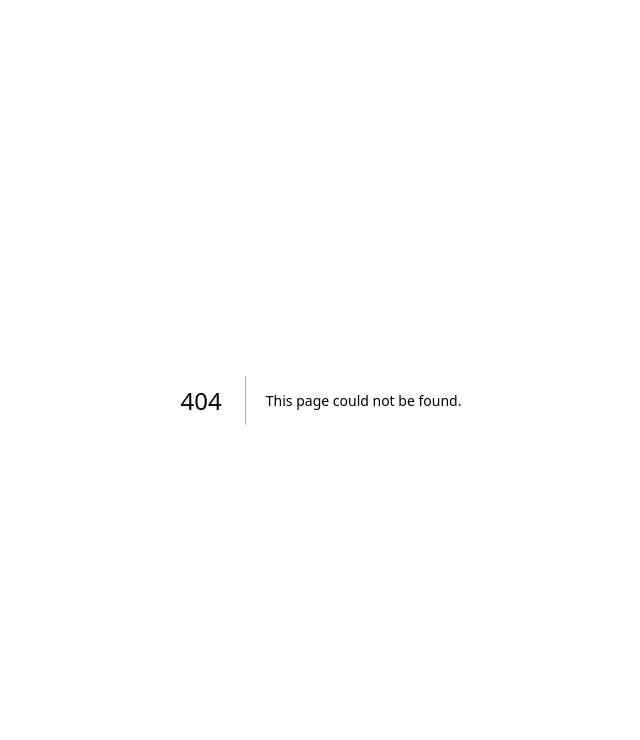
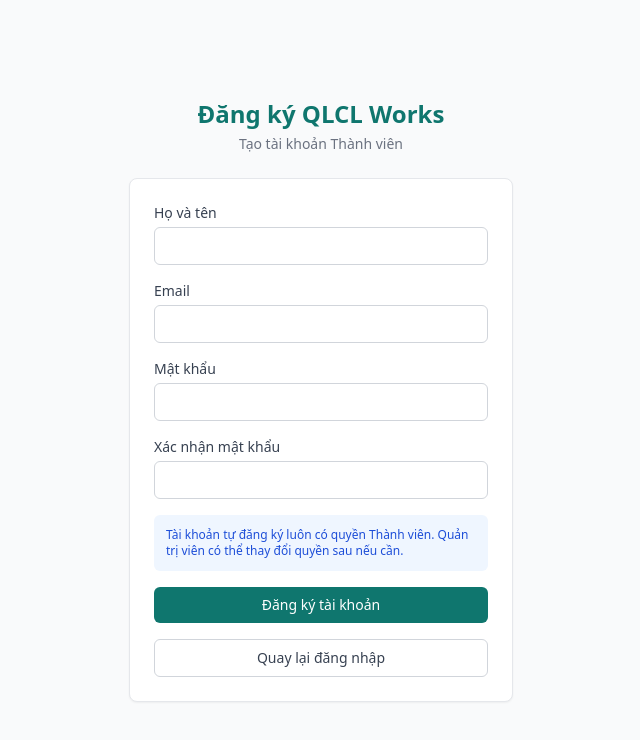
Before and after one commit to DKV28/QLCL-Works, a Next.js app: page /dang-ky in a window 1280 px wide. Before the commit this address had no page. Shown: the top 740 px of the page, without its empty margins (319-959 px from the left). Built offline with nearby package versions, Linux system fonts and the light colour scheme.

Commit message:
Add team task tabs sorting and staff signup

```diff
--- /dev/null
+++ b/app/dang-ky/page.tsx
@@ -0,0 +1,19 @@
+import { SignupForm } from "@/components/auth/SignupForm";
+
+export default function SignupPage() {
+  return (
+    <main className="flex min-h-screen items-center justify-center bg-gray-50 px-4 py-8 dark:bg-gray-950">
+      <div className="w-full max-w-sm">
+        <div className="mb-6 text-center">
+          <h1 className="text-2xl font-bold text-brand">Đăng ký QLCL Works</h1>
+          <p className="mt-1 text-sm text-gray-500 dark:text-gray-400">
+            Tạo tài khoản Thành viên
+          </p>
+        </div>
+        <div className="card p-6">
+          <SignupForm />
+        </div>
+      </div>
+    </main>
+  );
+}
--- a/app/login/page.tsx
+++ b/app/login/page.tsx
@@ -1,4 +1,5 @@
 import { LoginForm } from "@/components/auth/LoginForm";
+import Link from "next/link";
 
 export default function LoginPage() {
   return (
@@ -13,8 +14,11 @@ export default function LoginPage() {
         <div className="card p-6">
           <LoginForm />
         </div>
-        <p className="mt-4 text-center text-xs text-gray-400 dark:text-gray-500">
-          Chưa có tài khoản? Liên hệ quản trị viên để được cấp.
+        <p className="mt-4 text-center text-sm text-gray-500 dark:text-gray-400">
+          Chưa có tài khoản?{" "}
+          <Link href="/dang-ky" className="font-medium text-brand hover:underline">
+            Đăng ký Thành viên
+          </Link>
         </p>
       </div>
     </main>
--- /dev/null
+++ b/components/auth/SignupForm.tsx
@@ -0,0 +1,83 @@
+"use client";
+
+import Link from "next/link";
+import { useFormState, useFormStatus } from "react-dom";
+import { signUp } from "@/lib/actions/auth";
+
+function SubmitButton() {
+  const { pending } = useFormStatus();
+  return (
+    <button type="submit" className="btn-primary w-full" disabled={pending}>
+      {pending ? "Đang đăng ký..." : "Đăng ký tài khoản"}
+    </button>
+  );
+}
+
+export function SignupForm() {
+  const [state, formAction] = useFormState(signUp, null);
+
+  return (
+    <form action={formAction} className="space-y-4">
+      <div>
+        <label className="label" htmlFor="full_name">Họ và tên</label>
+        <input
+          id="full_name"
+          name="full_name"
+          autoComplete="name"
+          required
+          className="input"
+        />
+      </div>
+      <div>
+        <label className="label" htmlFor="email">Email</label>
+        <input
+          id="email"
+          name="email"
+          type="email"
+          autoComplete="email"
+          required
+          className="input"
+        />
+      </div>
+      <div>
+        <label className="label" htmlFor="password">Mật khẩu</label>
+        <input
+          id="password"
+          name="password"
+          type="password"
+          minLength={6}
+          autoComplete="new-password"
+          required
+          className="input"
+        />
+      </div>
+      <div>
+        <label className="label" htmlFor="password_confirmation">
+          Xác nhận mật khẩu
+        </label>
+        <input
+          id="password_confirmation"
+          name="password_confirmation"
+          type="password"
+          minLength={6}
+          autoComplete="new-password"
+          required
+          className="input"
+        />
+      </div>
+
+      <p className="rounded-md bg-blue-50 p-3 text-xs text-blue-700 dark:bg-blue-950/30 dark:text-blue-300">
+        Tài khoản tự đăng ký luôn có quyền Thành viên. Quản trị viên có thể
+        thay đổi quyền sau nếu cần.
+      </p>
+      {state?.error && <p className="text-sm text-red-600">{state.error}</p>}
+      {state?.success && (
+        <p className="text-sm text-green-600">{state.success}</p>
+      )}
+      {!state?.success && <SubmitButton />}
+      <Link href="/login" className="btn-secondary block w-full text-center">
+        Quay lại đăng nhập
+      </Link>
+    </form>
+  );
+}
--- a/components/tasks/KanbanBoard.tsx
+++ b/components/tasks/KanbanBoard.tsx
@@ -52,6 +52,7 @@ function KanbanCard({
   const overdue = isOverdue(task);
   const startLate = needsToStart(task);
   const attention = needsAttention(task);
+  const done = task.status === "hoan_thanh" || !!task.completed_at;
   const canLog =
     !!workMemberId &&
     (task.primary?.id === workMemberId ||
@@ -69,10 +70,12 @@ function KanbanCard({
           : undefined,
         opacity: isDragging ? 0.5 : 1,
       }}
-      className={`cursor-grab touch-none rounded-md border bg-white p-3 text-sm shadow-sm active:cursor-grabbing dark:bg-gray-900 ${
-        attention
-          ? "border-red-400 dark:border-red-800"
-          : "border-gray-200 dark:border-gray-800"
+      className={`cursor-grab touch-none rounded-md border p-3 text-sm shadow-sm active:cursor-grabbing ${
+        done
+          ? "border-green-300 bg-green-50 dark:border-green-800 dark:bg-green-950/30"
+          : attention
+            ? "border-red-400 bg-white dark:border-red-800 dark:bg-gray-900"
+            : "border-gray-200 bg-white dark:border-gray-800 dark:bg-gray-900"
       }`}
     >
       {projectName && (
--- a/components/tasks/TaskTable.tsx
+++ b/components/tasks/TaskTable.tsx
@@ -1,6 +1,6 @@
 "use client";
 
-import { useState } from "react";
+import { useMemo, useState } from "react";
 import { useRouter } from "next/navigation";
 import {
   NeedStartBadge,
@@ -24,6 +24,9 @@ import type {
   TaskStatusSetting,
   TaskWithAssignees,
 } from "@/lib/types";
+
+type SortKey = "title" | "assignee" | "due_date" | "priority" | "status";
+type SortDirection = "asc" | "desc";
 
 export function TaskTable({
   tasks,
@@ -50,8 +53,76 @@ export function TaskTable({
 }) {
   const router = useRouter();
   const [editingId, setEditingId] = useState<string | null>(null);
+  const [sortKey, setSortKey] = useState<SortKey | null>(null);
+  const [sortDirection, setSortDirection] = useState<SortDirection>("asc");
 
   const editing = tasks.find((t) => t.id === editingId) ?? null;
+  const priorityOrder = useMemo(
+    () => new Map(prioritySettings.map((item) => [item.code, item.sort_order])),
+    [prioritySettings],
+  );
+  const statusOrder = useMemo(
+    () => new Map(statusSettings.map((item) => [item.code, item.sort_order])),
+    [statusSettings],
+  );
+  const sortedTasks = useMemo(() => {
+    if (!sortKey) return tasks;
+    const direction = sortDirection === "asc" ? 1 : -1;
+    return [...tasks].sort((a, b) => {
+      let comparison = 0;
+      if (sortKey === "title") {
+        comparison = a.title.localeCompare(b.title, "vi");
+      } else if (sortKey === "assignee") {
+        comparison = (a.primary?.full_name ?? "").localeCompare(
+          b.primary?.full_name ?? "",
+          "vi",
+        );
+      } else if (sortKey === "due_date") {
+        comparison = (a.due_date ?? "9999-12-31").localeCompare(
+          b.due_date ?? "9999-12-31",
+        );
+      } else if (sortKey === "priority") {
+        comparison =
+          (priorityOrder.get(a.priority) ?? Number.MAX_SAFE_INTEGER) -
+          (priorityOrder.get(b.priority) ?? Number.MAX_SAFE_INTEGER);
+      } else {
+        comparison =
+          (statusOrder.get(a.status) ?? Number.MAX_SAFE_INTEGER) -
+          (statusOrder.get(b.status) ?? Number.MAX_SAFE_INTEGER);
+      }
+      return comparison * direction;
+    });
+  }, [tasks, sortKey, sortDirection, priorityOrder, statusOrder]);
+
+  function changeSort(key: SortKey) {
+    if (sortKey === key) {
+      setSortDirection((current) => (current === "asc" ? "desc" : "asc"));
+    } else {
+      setSortKey(key);
+      setSortDirection("asc");
+    }
+  }
+
+  function SortHeader({
+    column,
+    children,
+  }: {
+    column: SortKey;
+    children: React.ReactNode;
+  }) {
+    const marker =
+      sortKey === column ? (sortDirection === "asc" ? " ↑" : " ↓") : "";
+    return (
+      <button
+        type="button"
+        onClick={() => changeSort(column)}
+        className="font-semibold uppercase tracking-wide hover:text-brand"
+      >
+        {children}
+        {marker}
+      </button>
+    );
+  }
 
   function handleToggle(task: TaskWithAssignees, checked: boolean) {
     const next: TaskWithAssignees = {
@@ -96,16 +167,16 @@ export function TaskTable({
           <tr className="border-b border-gray-200 text-left text-xs uppercase tracking-wide text-gray-500 dark:border-gray-800 dark:text-gray-400">
             <th className="w-10 p-3"></th>
             {workMemberId && <th className="w-16 p-3 text-center">Đã làm</th>}
-            <th className="p-3">Công việc</th>
-            <th className="p-3">Người phụ trách</th>
-            <th className="p-3">Deadline</th>
-            <th className="p-3">Ưu tiên</th>
-            <th className="p-3">Trạng thái</th>
+            <th className="p-3"><SortHeader column="title">Công việc</SortHeader></th>
+            <th className="p-3"><SortHeader column="assignee">Người phụ trách</SortHeader></th>
+            <th className="p-3"><SortHeader column="due_date">Deadline</SortHeader></th>
+            <th className="p-3"><SortHeader column="priority">Ưu tiên</SortHeader></th>
+            <th className="p-3"><SortHeader column="status">Trạng thái</SortHeader></th>
             <th className="p-3 text-right">Thao tác</th>
           </tr>
         </thead>
         <tbody>
-          {tasks.map((t) => {
+          {sortedTasks.map((t) => {
             const overdue = isOverdue(t);
             const startLate = needsToStart(t);
             const attention = needsAttention(t);
@@ -118,7 +189,11 @@ export function TaskTable({
               <tr
                 key={t.id}
                 className={`border-b border-gray-100 last:border-0 dark:border-gray-800 ${
-                  attention ? "bg-red-50 dark:bg-red-950/30" : ""
+                  done
+                    ? "bg-green-50 dark:bg-green-950/30"
+                    : attention
+                      ? "bg-red-50 dark:bg-red-950/30"
+                      : ""
                 }`}
               >
                 <td className="p-3 align-top">
@@ -149,7 +224,7 @@ export function TaskTable({
                   <div
                     className={`font-medium ${
                       done
-                        ? "text-gray-400 line-through dark:text-gray-500"
+                        ? "text-green-700 dark:text-green-300"
                         : "text-gray-900 dark:text-gray-100"
                     }`}
                   >
--- a/components/tasks/TasksView.tsx
+++ b/components/tasks/TasksView.tsx
@@ -52,6 +52,7 @@ export function TasksView({
   const [creating, setCreating] = useState(false);
   const [view, setView] = useState<ViewMode>("list");
   const [filters, setFilters] = useState<TaskFilters>({});
+  const [teamTab, setTeamTab] = useState("");
   const [workMemberId, setWorkMemberId] = useState("");
   const [workDate, setWorkDate] = useState(todayISO());
   const [workTaskIds, setWorkTaskIds] = useState<Set<string>>(new Set());
@@ -173,6 +174,7 @@ export function TasksView({
 
   function reset() {
     setFilters({});
+    setTeamTab("");
   }
 
   return (
@@ -204,6 +206,40 @@ export function TasksView({
             Thêm công việc
           </button>
         </div>
+      </div>
+
+      <div className="mb-4 flex gap-2 overflow-x-auto border-b border-gray-200 pb-2 dark:border-gray-800">
+        <button
+          type="button"
+          onClick={() => {
+            setTeamTab("");
+            update({ teamId: "" });
+          }}
+          className={`whitespace-nowrap rounded-md px-3 py-2 text-sm font-medium ${
+            teamTab === ""
+              ? "bg-brand text-white"
+              : "text-gray-600 hover:bg-gray-100 dark:text-gray-300 dark:hover:bg-gray-800"
+          }`}
+        >
+          Tất cả team
+        </button>
+        {teamOptions.map(([id, name]) => (
+          <button
+            key={id}
+            type="button"
+            onClick={() => {
+              setTeamTab(id);
+              update({ teamId: id });
+            }}
+            className={`whitespace-nowrap rounded-md px-3 py-2 text-sm font-medium ${
+              teamTab === id
+                ? "bg-brand text-white"
+                : "text-gray-600 hover:bg-gray-100 dark:text-gray-300 dark:hover:bg-gray-800"
+            }`}
+          >
+            {name}
+          </button>
+        ))}
       </div>
 
       <div className="card mb-4 p-4">
@@ -254,7 +290,10 @@ export function TasksView({
             <select
               className="input"
               value={filters.teamId ?? ""}
-              onChange={(e) => update({ teamId: e.target.value })}
+              onChange={(e) => {
+                setTeamTab(e.target.value);
+                update({ teamId: e.target.value });
+              }}
             >
               <option value="">Tất cả</option>
               {teamOptions.map(([id, name]) => (
--- a/lib/actions/auth.ts
+++ b/lib/actions/auth.ts
@@ -26,6 +26,55 @@ export async function signIn(
   redirect("/");
 }
 
+export async function signUp(
+  _prevState: { error?: string; success?: string } | null,
+  formData: FormData,
+): Promise<{ error?: string; success?: string } | null> {
+  const fullName = String(formData.get("full_name") ?? "").trim();
+  const email = String(formData.get("email") ?? "").trim().toLowerCase();
+  const password = String(formData.get("password") ?? "");
+  const passwordConfirmation = String(
+    formData.get("password_confirmation") ?? "",
+  );
+
+  if (!fullName || !email || !password) {
+    return { error: "Vui lòng nhập đầy đủ họ tên, email và mật khẩu." };
+  }
+  if (password.length < 6) {
+    return { error: "Mật khẩu phải từ 6 ký tự trở lên." };
+  }
+  if (password !== passwordConfirmation) {
+    return { error: "Mật khẩu xác nhận không khớp." };
+  }
+
+  const supabase = createClient();
+  const { data, error } = await supabase.auth.signUp({
+    email,
+    password,
+    options: {
+      data: { full_name: fullName },
+    },
+  });
+
+  if (error) {
+    return {
+      error: error.message.toLowerCase().includes("already")
+        ? "Email này đã được đăng ký."
+        : "Không đăng ký được tài khoản. Vui lòng thử lại.",
+    };
+  }
+
+  if (data.session) {
+    revalidatePath("/", "layout");
+    redirect("/");
+  }
+
+  return {
+    success:
+      "Đăng ký thành công với quyền Thành viên. Vui lòng kiểm tra email để xác nhận tài khoản.",
+  };
+}
+
 export async function signOut() {
   const supabase = createClient();
   await supabase.auth.signOut();
--- a/middleware.ts
+++ b/middleware.ts
@@ -48,6 +48,7 @@ export async function middleware(request: NextRequest) {
   const path = request.nextUrl.pathname;
   const isPublic =
     path === "/login" ||
+    path === "/dang-ky" ||
     path.startsWith("/api/health") ||
     path.startsWith("/_next") ||
     path.startsWith("/favicon");
@@ -60,7 +61,7 @@ export async function middleware(request: NextRequest) {
   }
 
   // Đã đăng nhập mà vào /login -> đẩy về trang chủ
-  if (user && path === "/login") {
+  if (user && (path === "/login" || path === "/dang-ky")) {
     const redirectUrl = request.nextUrl.clone();
     redirectUrl.pathname = "/";
     return NextResponse.redirect(redirectUrl);
```
Also changed, not shown: lib/actions/admin.ts (+14 -1 lines), 1 other file (tests, documents, lock files or other folders).
